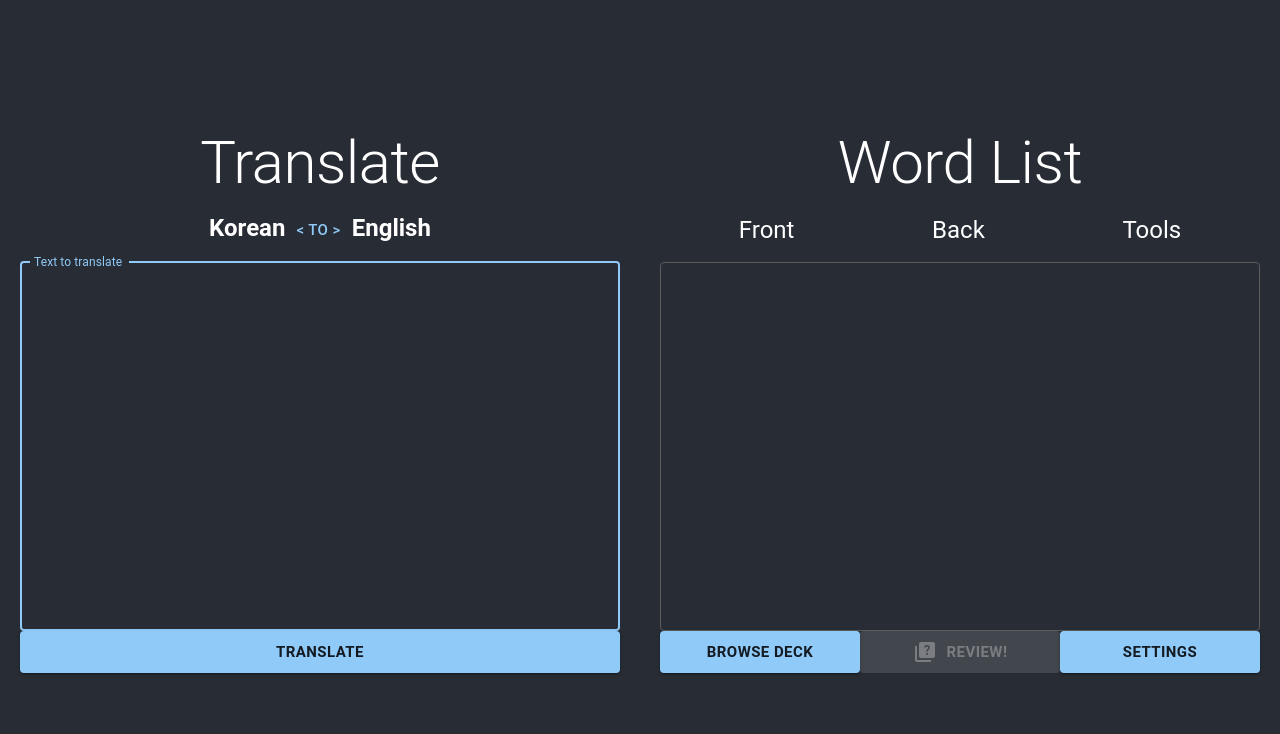
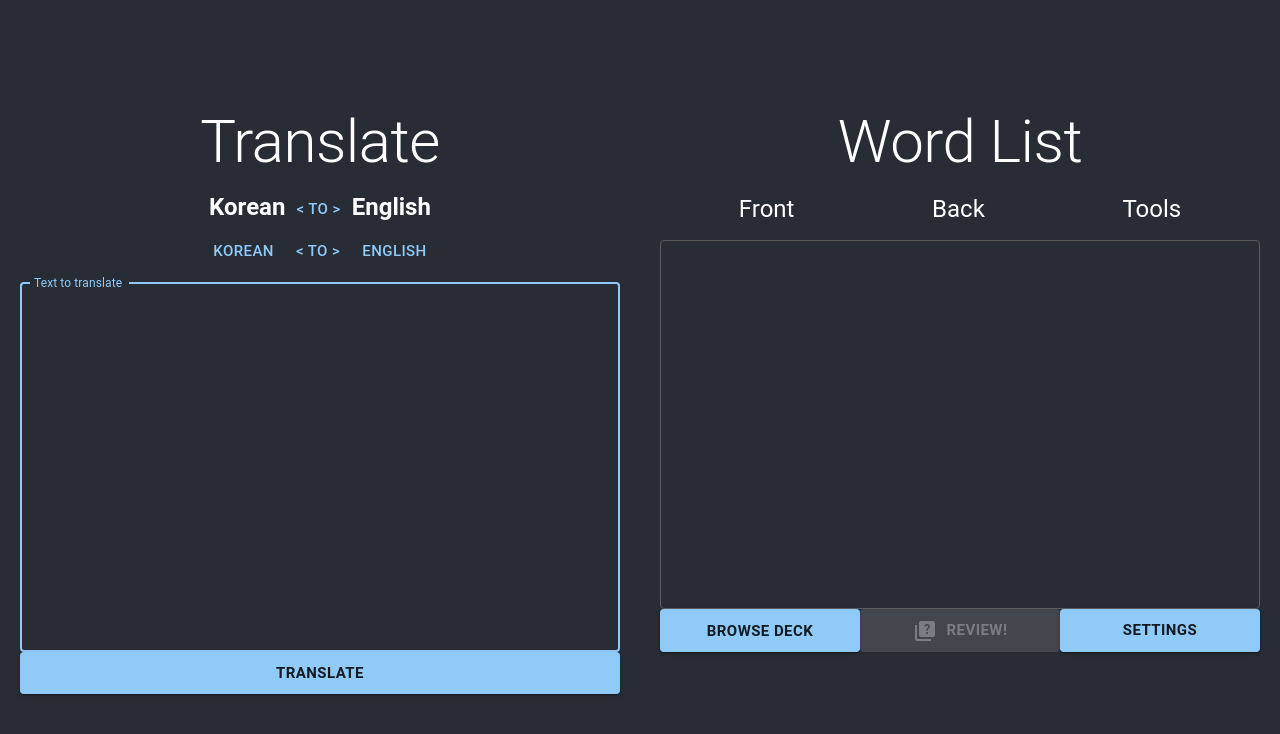
Before and after one commit to ElderlyC/Raven-Cards, a React (Create React App) app: page / in a window 1280 px wide. Shown: the top 734 px of the page. Built offline with nearby package versions, Linux system fonts and the light colour scheme.

Commit message:
testing japanese translation

```diff
--- a/src/Components/Translation/TranslationForm.tsx
+++ b/src/Components/Translation/TranslationForm.tsx
@@ -3,6 +3,8 @@ import { WordPair } from "../../types";
 import { TextField, Button, Typography, Box } from "@mui/material";
 import axios from "axios";
 import classes from "./TranslationForm.module.css";
+
+// handle japanese translation
 
 type TranslationFormTypes = {
   onTranslation: ({ source, target }: WordPair) => void;
@@ -14,10 +16,10 @@ const TranslationForm: React.FC<TranslationFormTypes> = ({
   smallScreen,
 }) => {
   const [text, setText] = useState("");
-  const [langs, setLangs] = useState(["ko", "en"]);
+  const [langs, setLangs] = useState(["ko", "en", "ja"]);
   const [loading, setLoading] = useState(false);
 
-  const langNames = { ko: "Korean", en: "English" };
+  const langNames = { ko: "Korean", en: "English", ja: "Japanese" };
 
   const handleSubmit = async (e: FormEvent<HTMLFormElement>) => {
     e.preventDefault();
@@ -29,7 +31,8 @@ const TranslationForm: React.FC<TranslationFormTypes> = ({
         meaning: string;
       }>(
         "https://australia-southeast1-ko-en-cards.cloudfunctions.net/Ko-En-Cards",
-        { source: langs[0], target: langs[1], text: text }
+        // { source: langs[0], target: langs[1], text: text } // testing japanese
+        { source: "auto", target: "en", text: text } // testing japanese
       );
 
       onTranslation({ source: text, target: response.data.translation });
@@ -40,8 +43,12 @@ const TranslationForm: React.FC<TranslationFormTypes> = ({
     setLoading(false);
   };
 
+  const handleShuffle = () => {
+    setLangs(([lang1, lang2, lang3]) => [lang3, lang1, lang2]);
+  };
+
   const handleSwap = () => {
-    setLangs(([lang1, lang2]) => [lang2, lang1]);
+    setLangs(([lang1, lang2, lang3]) => [lang2, lang1, lang3]);
   };
 
   const handleTextChange = (e) => {
@@ -50,7 +57,7 @@ const TranslationForm: React.FC<TranslationFormTypes> = ({
       (/[a-zA-Z+]/.test(text.slice(-1)) && langs[0] === "ko") ||
       (koReg.test(text.slice(-1)) && langs[0] === "en")
     )
-      handleSwap();
+      handleSwap(); // this code is now broken
     setText(e.target.value);
   };
 
@@ -64,6 +71,17 @@ const TranslationForm: React.FC<TranslationFormTypes> = ({
             {"<  to  >"}
           </Button>
           {langNames[langs[1] as keyof typeof langNames]}
+        </Typography>
+        <Typography variant="h5" fontWeight={"bold"}>
+          <Button onClick={handleShuffle} size="large">
+            {langNames[langs[0] as keyof typeof langNames]}
+          </Button>
+          <Button onClick={handleSwap} size="large">
+            {"<  to  >"}
+          </Button>
+          <Button onClick={handleShuffle} size="large">
+            {langNames[langs[1] as keyof typeof langNames]}
+          </Button>
         </Typography>
       </Box>
 
```
